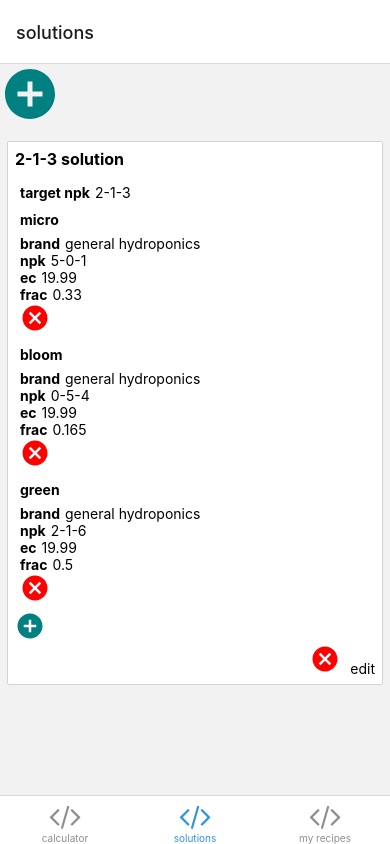
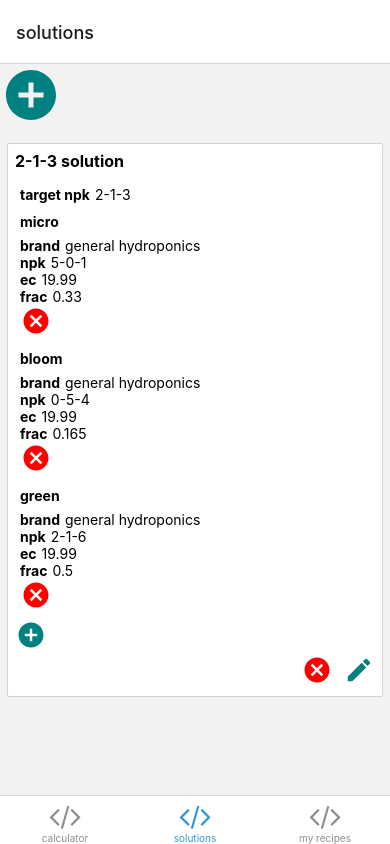
Before and after one commit to niole/hydrocalc-mobile, a React Native app: screen /Solutions in a window 390 px wide. Built offline with nearby package versions, Linux system fonts and the light colour scheme; what expo-linking would draw is missing.

Commit message:
Add edit button

```diff
--- a/components/Card.tsx
+++ b/components/Card.tsx
@@ -2,6 +2,8 @@ import * as React from 'react';
 import { StyleSheet, Pressable, Text, View } from 'react-native';
 import { ConfirmationModal } from './ConfirmationModal';
 import { RemoveButton, Title } from '.';
+
+export type TriggerType = React.ComponentClass<TriggerProps> | React.FC<TriggerProps>;
 
 type TriggerProps = { onPress?: (e: any) => void };
 const Trigger: React.FC<TriggerProps> = ({ onPress }) => (
@@ -15,6 +17,7 @@ type Props = {
   onRemove?: () => void;
   removeConfirmationMsg?: React.ReactNode;
   toggleActionLabel?: React.ReactNode;
+  ToggleTrigger?: TriggerType;
 };
 
 export function Card({
@@ -23,16 +26,19 @@ export function Card({
   children,
   onChange,
   onRemove,
-  toggleActionLabel
+  toggleActionLabel,
+  ToggleTrigger,
 }: Props) {
   return (
     <View style={styles.card}>
       {title && <Title>{title}</Title>}
       {children}
       <View style={styles.actionBar}>
-        {onChange && toggleActionLabel && <Pressable onPress={onChange}>
+        {onChange && ToggleTrigger ? (
+          <ToggleTrigger onPress={onChange} />
+        ) :  toggleActionLabel ? <Pressable onPress={onChange}>
           <Text>{toggleActionLabel}</Text>
-        </Pressable>}
+        </Pressable> : null}
         <ConfirmationModal
           onConfirm={onRemove}
           Trigger={Trigger}
--- a/components/CircleButton.tsx
+++ b/components/CircleButton.tsx
@@ -2,6 +2,7 @@ import * as React from 'react';
 import { TextStyle, StyleSheet, GestureResponderEvent, Text, Pressable } from 'react-native';
 
 export type CircleButtonProps = {
+  toggled?: boolean;
   disabled?: boolean;
   onPress?: (e: GestureResponderEvent) => void;
   kind?: 'primary' | 'destructive';
--- /dev/null
+++ b/components/EditButton.tsx
@@ -0,0 +1,38 @@
+import * as React from 'react';
+import { Text, GestureResponderEvent, Pressable } from 'react-native';
+import { CircleButtonProps } from './CircleButton';
+import { styles, svgSizes } from './circleButtonStyles';
+
+type Props = {
+  onPress: (e: GestureResponderEvent) => void;
+} & CircleButtonProps;
+
+export const EditButton: React.FC<Props> = ({ size = 'small', toggled = false, onPress }) => {
+  const containerStyles = toggled ? [styles.container, styles.toggledPrimaryContainer] : styles.container;
+  const kind = toggled ? 'toggledPrimary' : 'primary';
+  return (
+    <Pressable onPress={onPress} style={containerStyles}>
+      <Text style={styles[kind]}><Svg size={svgSizes[size]} /></Text>
+    </Pressable>
+  );
+};
+
+const Svg: React.FC<{ size?: number }> = ({ size }) => {
+  return (
+    <svg
+      fill="currentColor"
+      height={size}
+      width={size}
+      focusable="false"
+      aria-hidden="true"
+      viewBox="0 0 24 24"
+      data-testid="AddCircleIcon"
+      tabIndex={-1}
+    >
+        <path
+          d="M3 17.46v3.04c0 .28.22.5.5.5h3.04c.13 0 .26-.05.35-.15L17.81 9.94l-3.75-3.75L3.15 17.1c-.1.1-.15.22-.15.36zM20.71 7.04c.39-.39.39-1.02 0-1.41l-2.34-2.34a.9959.9959 0 0 0-1.41 0l-1.83 1.83 3.75 3.75 1.83-1.83z"
+        >
+        </path>
+      </svg>
+  );
+};
--- a/components/circleButtonStyles.ts
+++ b/components/circleButtonStyles.ts
@@ -6,6 +6,13 @@ export const svgSizes = {
 };
 
 export const styles = StyleSheet.create({
+  toggledPrimaryContainer: {
+    backgroundColor: 'teal',
+    border: '1px solid powderblue',
+  },
+  toggledPrimary: {
+    color: 'powderblue',
+  },
   primary: {
     color: 'teal',
   },
@@ -13,8 +20,9 @@ export const styles = StyleSheet.create({
     color: 'red',
   },
   container: {
-    borderRadius: 100,
+    borderRadius: 3,
     alignContent: 'center',
     width: 'fit-content',
+    border: '1px solid transparent',
   }
 });
--- a/components/index.tsx
+++ b/components/index.tsx
@@ -10,3 +10,4 @@ export * from './ValidatedTextInput';
 export * from './AddButton';
 export * from './RemoveButton';
 export * from './CircleButton';
+export * from './EditButton';
--- a/solutions/SolutionCard.tsx
+++ b/solutions/SolutionCard.tsx
@@ -1,6 +1,6 @@
 import * as React from 'react';
 import { SolutionInput, FractionalInput, NPK, Solution } from '../globalState';
-import { Title, AddButton, Section, NpkLabel, LabelValue, Card } from '../components';
+import { EditButton, Title, AddButton, Section, NpkLabel, LabelValue, Card } from '../components';
 import { EditableInputCard } from './EditableInputCard';
 import { getInputFraction } from '../recipe/inputCalculator';
 
@@ -33,7 +33,7 @@ export const SolutionCard: React.FC<Props> = ({ solution, onChange, onRemove })
     <Card
       onRemove={() => onRemove(solution)}
       onChange={handleEdit}
-      toggleActionLabel={editing ? 'done' : 'edit'}
+      ToggleTrigger={({ onPress }) => <EditButton toggled={editing} onPress={onPress!} />}
     >
       {editing ? <Section>
         <LabelValue
```
